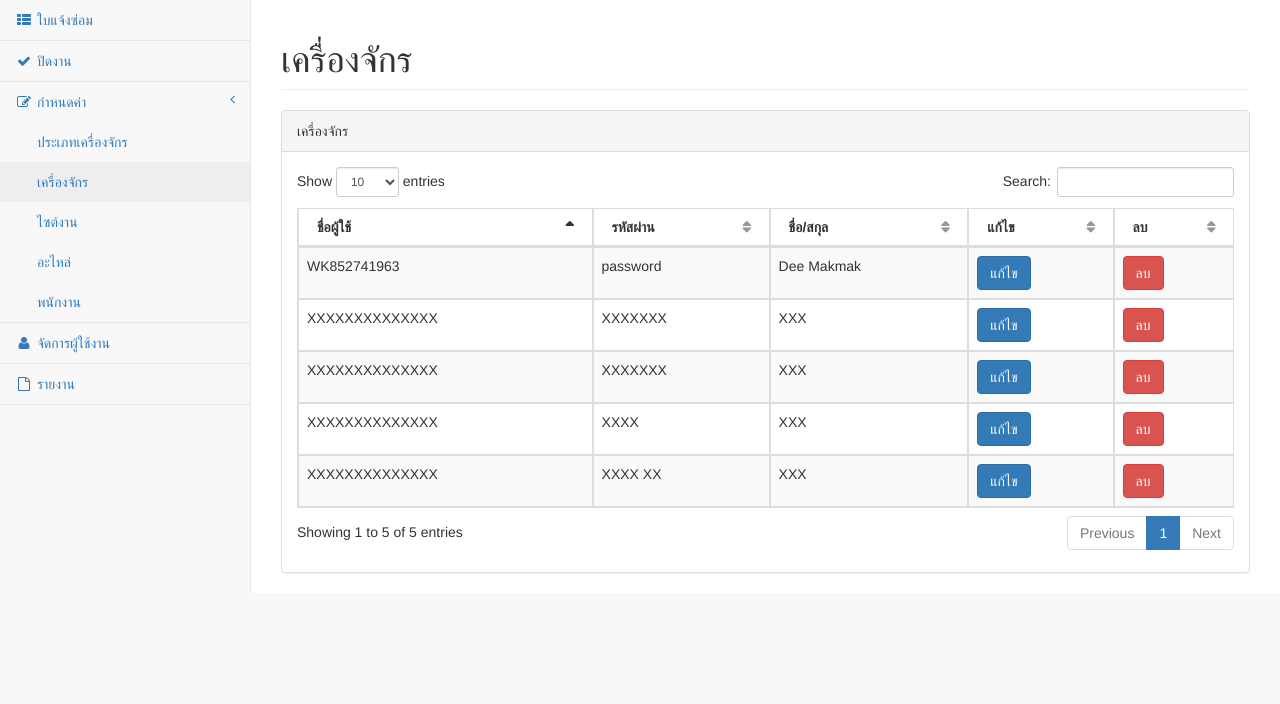
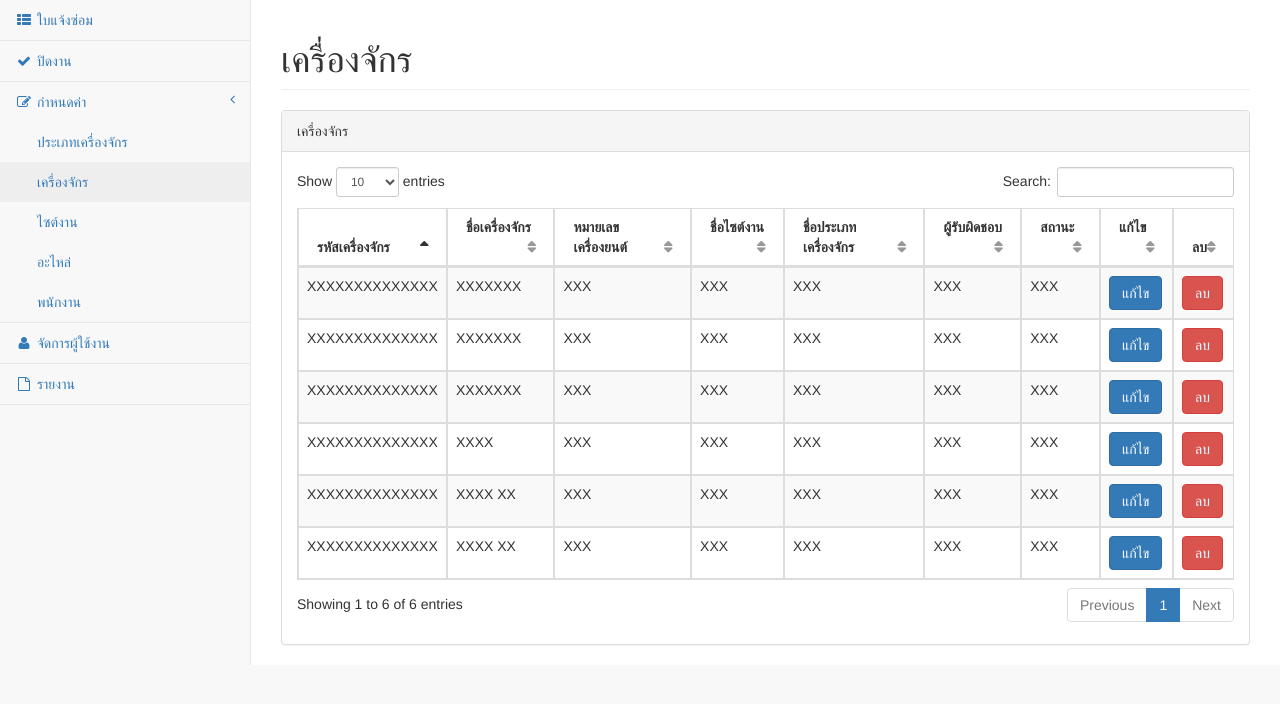
Before and after one commit to Byegon2441/machine-maintenance, a PHP site: page /pages/ListMachine.php in a window 1280 px wide. Shown: the part 51-755 px from the top of the page. Run offline with PHP 8.4, Linux system fonts and the light colour scheme.

Commit message:
แก้ไขชื่อคอลัมน์

```diff
--- a/pages/ListMachine.php
+++ b/pages/ListMachine.php
@@ -62,24 +62,25 @@
                             <table width="100%" class="table table-striped table-bordered table-hover" id="dataTables-example">
                                 <thead>
                                     <tr>
-                                        <th>ชื่อผู้ใช้</th>
-                                        <th>รหัสผ่าน</th>
-                                        <th>ชื่อ/สกุล</th>
+                                        <th>รหัสเครื่องจักร</th>
+                                        <th>ชื่อเครื่องจักร</th>
+                                        <th>หมายเลขเครื่องยนต์</th>
+                                        <th>ชื่อไซต์งาน</th>
+                                        <th>ชื่อประเภทเครื่องจักร</th>
+                                        <th>ผู้รับผิดชอบ</th>
+                                        <th>สถานะ</th>
                                         <th>แก้ไข</th>
                                         <th>ลบ</th>
                                     </tr>
                                 </thead>
                                 <tbody>
                                     <tr class="odd gradeA">
-                                        <td>WK852741963</td>
-                                        <td>password</td>
-                                        <td>Dee Makmak</td>
-                                        <td><input class='btn btn-primary' type='button' value='แก้ไข'/></td>
-                                        <td><input class='btn btn-danger' type='button' value='ลบ'/></td>
-                                    </tr>
-                                    <tr class="odd gradeA">
                                         <td>XXXXXXXXXXXXXX</td>
                                         <td>XXXXXXX</td>
+                                        <td>XXX</td>
+                                        <td>XXX</td>
+                                        <td>XXX</td>
+                                        <td>XXX</td>
                                         <td>XXX</td>
                                         <td><input class='btn btn-primary' type='button' value='แก้ไข'/></td>
                                         <td><input class='btn btn-danger' type='button' value='ลบ'/></td>
@@ -88,6 +89,21 @@
                                         <td>XXXXXXXXXXXXXX</td>
                                         <td>XXXXXXX</td>
                                         <td>XXX</td>
+                                        <td>XXX</td>
+                                        <td>XXX</td>
+                                        <td>XXX</td>
+                                        <td>XXX</td>
+                                        <td><input class='btn btn-primary' type='button' value='แก้ไข'/></td>
+                                        <td><input class='btn btn-danger' type='button' value='ลบ'/></td>
+                                    </tr>
+                                    <tr class="odd gradeA">
+                                        <td>XXXXXXXXXXXXXX</td>
+                                        <td>XXXXXXX</td>
+                                        <td>XXX</td>
+                                        <td>XXX</td>
+                                        <td>XXX</td>
+                                        <td>XXX</td>
+                                        <td>XXX</td>
                                         <td><input class='btn btn-primary' type='button' value='แก้ไข'/></td>
                                         <td><input class='btn btn-danger' type='button' value='ลบ'/></td>
                                     </tr>
@@ -95,12 +111,32 @@
                                         <td>XXXXXXXXXXXXXX</td>
                                         <td>XXXX</td>
                                         <td>XXX</td>
+                                        <td>XXX</td>
+                                        <td>XXX</td>
+                                        <td>XXX</td>
+                                        <td>XXX</td>
                                         <td><input class='btn btn-primary' type='button' value='แก้ไข'/></td>
                                         <td><input class='btn btn-danger' type='button' value='ลบ'/></td>
                                     </tr>
                                     <tr class="odd gradeA">
                                         <td>XXXXXXXXXXXXXX</td>
                                         <td>XXXX XX</td>
+                                        <td>XXX</td>
+                                        <td>XXX</td>
+                                        <td>XXX</td>
+                                        <td>XXX</td>
+                                        <td>XXX</td>
+                                        <td><input class='btn btn-primary' type='button' value='แก้ไข'/></td>
+                                        <td><input class='btn btn-danger' type='button' value='ลบ'/></td>
+                                    </tr>
+
+                                    <tr class="odd gradeA">
+                                        <td>XXXXXXXXXXXXXX</td>
+                                        <td>XXXX XX</td>
+                                        <td>XXX</td>
+                                        <td>XXX</td>
+                                        <td>XXX</td>
+                                        <td>XXX</td>
                                         <td>XXX</td>
                                         <td><input class='btn btn-primary' type='button' value='แก้ไข'/></td>
                                         <td><input class='btn btn-danger' type='button' value='ลบ'/></td>
```
Also changed, not shown: pages/ListDepartment.php (+29 -11 lines), pages/ListEmployee.php (+28 -16 lines), pages/ListMachineParts.php (+6 -6 lines), pages/ListTypeMachine.php (+10 -10 lines).
